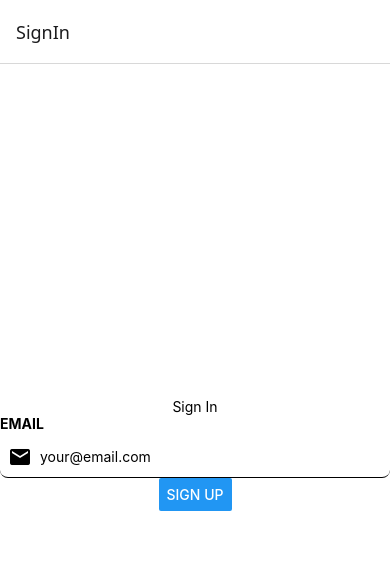
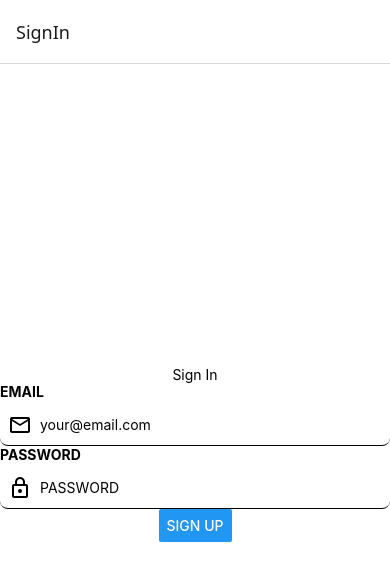
Before and after one commit to rbdus0715/photo-share-app-frontend, a React Native app: screen / in a window 390 px wide. Shown: the top 580 px of the page. Built offline with nearby package versions, Linux system fonts and the light colour scheme.

Commit message:
Feat: Input 컴포넌트
- forwardRef로 상위 ref 넘겨받기
- typescript 사용할 때는 웬만하면 const도 as const로 리터럴로 만들기

```diff
--- a/src/components/Input.tsx
+++ /dev/null
@@ -1,52 +0,0 @@
-import { MaterialCommunityIcons } from "@expo/vector-icons";
-import { forwardRef } from "react";
-import { StyleSheet, Text, TextInput, View } from "react-native";
-import { BLACK } from "../color";
-import { InputProps } from "./Input.types";
-
-const Input = forwardRef<TextInput, InputProps>(
-  ({ title, iconName, ...props }, ref) => {
-    return (
-      <View style={styles.container}>
-        <Text style={styles.title}>{title}</Text>
-        <View>
-          <TextInput
-            ref={ref}
-            {...props}
-            style={[styles.input, iconName && { paddingLeft: 40 }]}
-            textContentType="none"
-            autoCapitalize="none"
-            autoCorrect={false}
-          />
-          <View style={styles.icon}>
-            <MaterialCommunityIcons name={iconName} size={24} color={BLACK} />
-          </View>
-        </View>
-      </View>
-    );
-  }
-);
-
-const styles = StyleSheet.create({
-  container: {
-    width: "100%",
-  },
-  title: {
-    marginBottom: 4,
-    fontWeight: "700",
-  },
-  input: {
-    borderRadius: 8,
-    borderBottomWidth: 1,
-    height: 42,
-    paddingHorizontal: 10,
-  },
-  icon: {
-    position: "absolute",
-    left: 8,
-    height: "100%",
-    justifyContent: "center",
-  },
-});
-
-export default Input;
--- a/src/components/Input.types.ts
+++ /dev/null
@@ -1,23 +0,0 @@
-import { TextInputProps } from "react-native";
-
-export type iconNameType = "email" | "lock";
-
-export interface InputProps extends TextInputProps {
-  title: string;
-  iconName: iconNameType;
-}
-
-export const IconNames = {
-  EMAIL: "email",
-  PASSWORD: "lock",
-} as const;
-
-export const KeyboardTypes = {
-  DEFAULT: "default",
-  EMAIL: "email-address",
-} as const;
-
-export const ReturnKeyTypes = {
-  DONE: "done",
-  NEXT: "next",
-} as const;
--- /dev/null
+++ b/src/components/Input/Input.tsx
@@ -0,0 +1,104 @@
+import { MaterialCommunityIcons } from "@expo/vector-icons";
+import { forwardRef, useState } from "react";
+import { StyleSheet, Text, TextInput, View } from "react-native";
+import { BLACK } from "../../color";
+import { InputProp } from "./Input.type";
+
+export const KeyboardTypes = {
+  DEFAULT: "default",
+  EMAIL: "email-address",
+} as const;
+
+export const ReturnKeyTypes = {
+  DONE: "done",
+  NEXT: "next",
+} as const;
+
+export const InputType = {
+  EMAIL: "EMAIL",
+  PASSWORD: "PASSWORD",
+} as const;
+
+export const InputTypeProps = {
+  EMAIL: {
+    title: "EMAIL",
+    placeholder: "your@email.com",
+    keyboardType: "EMAIL",
+    secureTextEntry: false,
+    iconName: { active: "email", inactive: "email-outline" },
+  },
+  PASSWORD: {
+    title: "PASSWORD",
+    placeholder: "PASSWORD",
+    keyboardType: "DEFAULT",
+    secureTextEntry: true,
+    iconName: { active: "lock", inactive: "lock-outline" },
+  },
+} as const;
+
+const Input = forwardRef<TextInput, InputProp>(
+  ({ inputType, ...props }, ref) => {
+    const {
+      title,
+      placeholder,
+      keyboardType,
+      secureTextEntry,
+      iconName: { active, inactive },
+    } = InputTypeProps[inputType];
+
+    const [isFocused, setIsFocused] = useState(false);
+
+    return (
+      <View style={styles.container}>
+        <Text style={styles.title}>{title}</Text>
+        <View>
+          <TextInput
+            ref={ref}
+            {...props}
+            placeholder={placeholder}
+            keyboardType={KeyboardTypes[keyboardType]}
+            textContentType="none"
+            autoCapitalize="none"
+            secureTextEntry={secureTextEntry}
+            autoCorrect={false}
+            onFocus={() => setIsFocused(true)}
+            onBlur={() => setIsFocused(false)}
+            style={styles.input}
+          />
+          <View style={styles.icon}>
+            <MaterialCommunityIcons
+              name={isFocused ? active : inactive}
+              size={24}
+              color={BLACK}
+            />
+          </View>
+        </View>
+      </View>
+    );
+  }
+);
+
+const styles = StyleSheet.create({
+  container: {
+    width: "100%",
+  },
+  title: {
+    marginBottom: 4,
+    fontWeight: "700",
+  },
+  input: {
+    borderRadius: 8,
+    borderBottomWidth: 1,
+    height: 42,
+    paddingHorizontal: 10,
+    paddingLeft: 40,
+  },
+  icon: {
+    position: "absolute",
+    left: 8,
+    height: "100%",
+    justifyContent: "center",
+  },
+});
+
+export default Input;
--- /dev/null
+++ b/src/components/Input/Input.type.ts
@@ -0,0 +1,6 @@
+import { ReturnKeyType } from "react-native";
+
+export type InputProp = {
+  inputType: "EMAIL" | "PASSWORD";
+  returnKeyType: ReturnKeyType;
+};
--- a/src/screens/SignInScreen.tsx
+++ b/src/screens/SignInScreen.tsx
@@ -2,12 +2,7 @@ import { useNavigation } from "@react-navigation/native";
 import { Button, StyleSheet, Text, View } from "react-native";
 import { AuthRoutes } from "../navigations/routes";
 import { AuthNavigation } from "../navigations/types";
-import Input from "../components/Input";
-import {
-  IconNames,
-  KeyboardTypes,
-  ReturnKeyTypes,
-} from "../components/Input.types";
+import Input, { InputType, ReturnKeyTypes } from "../components/Input/Input";
 
 const SignInScreen = () => {
   const navigation = useNavigation<AuthNavigation>();
@@ -15,12 +10,10 @@ const SignInScreen = () => {
   return (
     <View style={styles.container}>
       <Text>Sign In</Text>
+      <Input inputType={InputType.EMAIL} returnKeyType={ReturnKeyTypes.NEXT} />
       <Input
-        title="EMAIL"
-        placeholder="your@email.com"
-        iconName={IconNames.EMAIL}
-        keyboardType={KeyboardTypes.EMAIL}
-        returnKeyType={ReturnKeyTypes.NEXT}
+        inputType={InputType.PASSWORD}
+        returnKeyType={ReturnKeyTypes.DONE}
       />
       <Button
         title="Sign Up"
```
Also changed, not shown: src/navigations/types.ts (line endings or trailing spaces).
